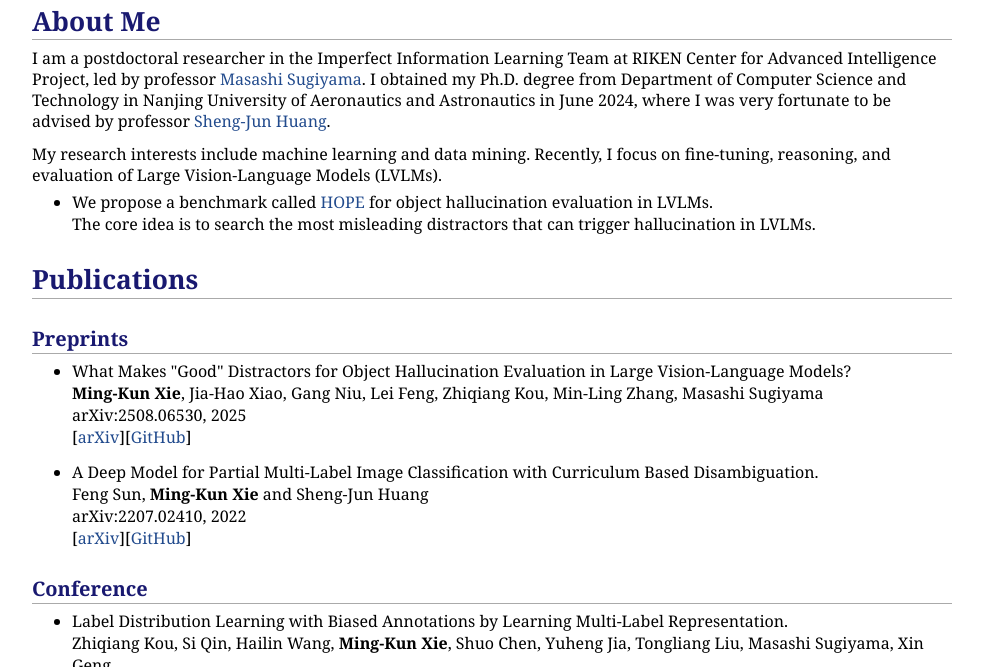
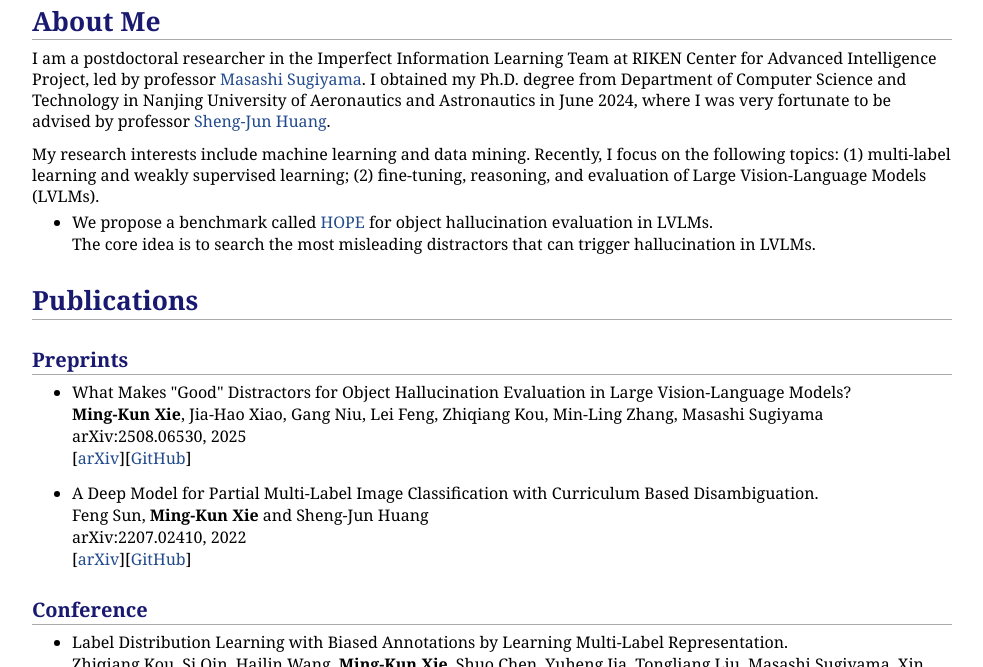
Before and after one commit to xiemk/xiemk.github.io, a Jekyll site: the page index.html, which Jekyll copies as it is, in a window 1280 px wide and 900 px high, cut to the strip 233-900 px from the top of the window. Shown: the whole strip, without its empty margins (148-1131 px from the left). Built offline with Jekyll 4.4.1, drawn with Linux system fonts in a browser that asks for light colours.

Commit message:
updating

```diff
--- a/index.html
+++ b/index.html
@@ -31,7 +31,7 @@ Email: ming-kun.xie@riken.jp <br />
 
 <!-- <p>I received my B.Sc. degree in College of Computer Science and Technology in June 2018 from Nanjing University of Aeronautics and Astronautics. In the same year, I was admitted to study for a M.Sc. degree in Nanjing University of Aeronautics and Astronautics without entrance examination, under the supervision of Prof. <a href="http://parnec.nuaa.edu.cn/huangsj/"> Sheng-Jun Huang</a>. From July 2022, I am a virtual research intern at Imperfect Information Learning Team, RIKEN Center for Advanced Intelligence Project, supervised by Prof. <a href="http://www.ms.k.u-tokyo.ac.jp/sugi/">Masashi Sugiyama</a> and Dr. <a href="https://niug1984.github.io/">Gang Niu</a>.</p> -->
 
-<p>My research interests include machine learning and data mining. Recently, I focus on fine-tuning, reasoning, and evaluation of Large Vision-Language Models (LVLMs).
+<p>My research interests include machine learning and data mining. Recently, I focus on the following topics: (1) multi-label learning and weakly supervised learning; (2) fine-tuning, reasoning, and evaluation of Large Vision-Language Models (LVLMs).
 <ul style="list-style-type:disc">
   <li>We propose a benchmark called <a href="https://github.com/xiemk/HOPE">HOPE</a> for object hallucination evaluation in LVLMs.
     <br>The core idea is to search the most misleading distractors that can trigger hallucination in LVLMs.
```
